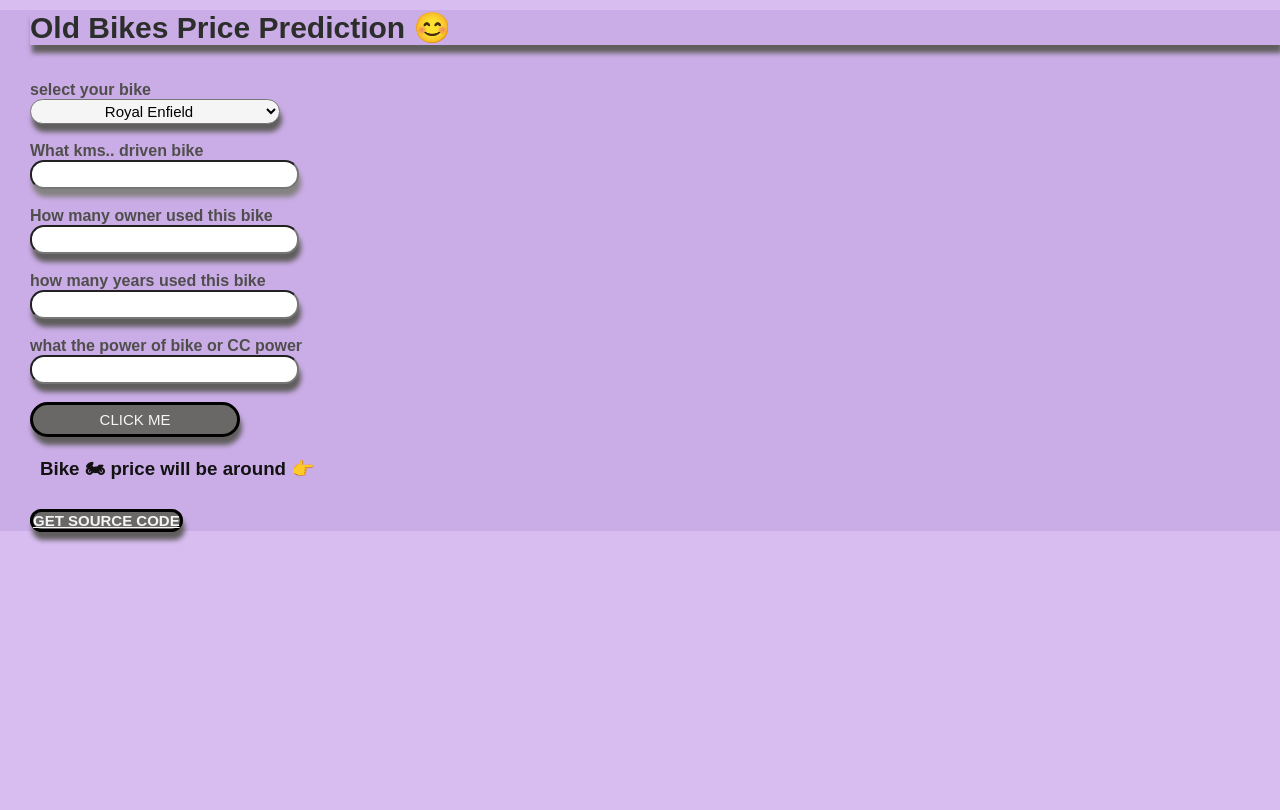
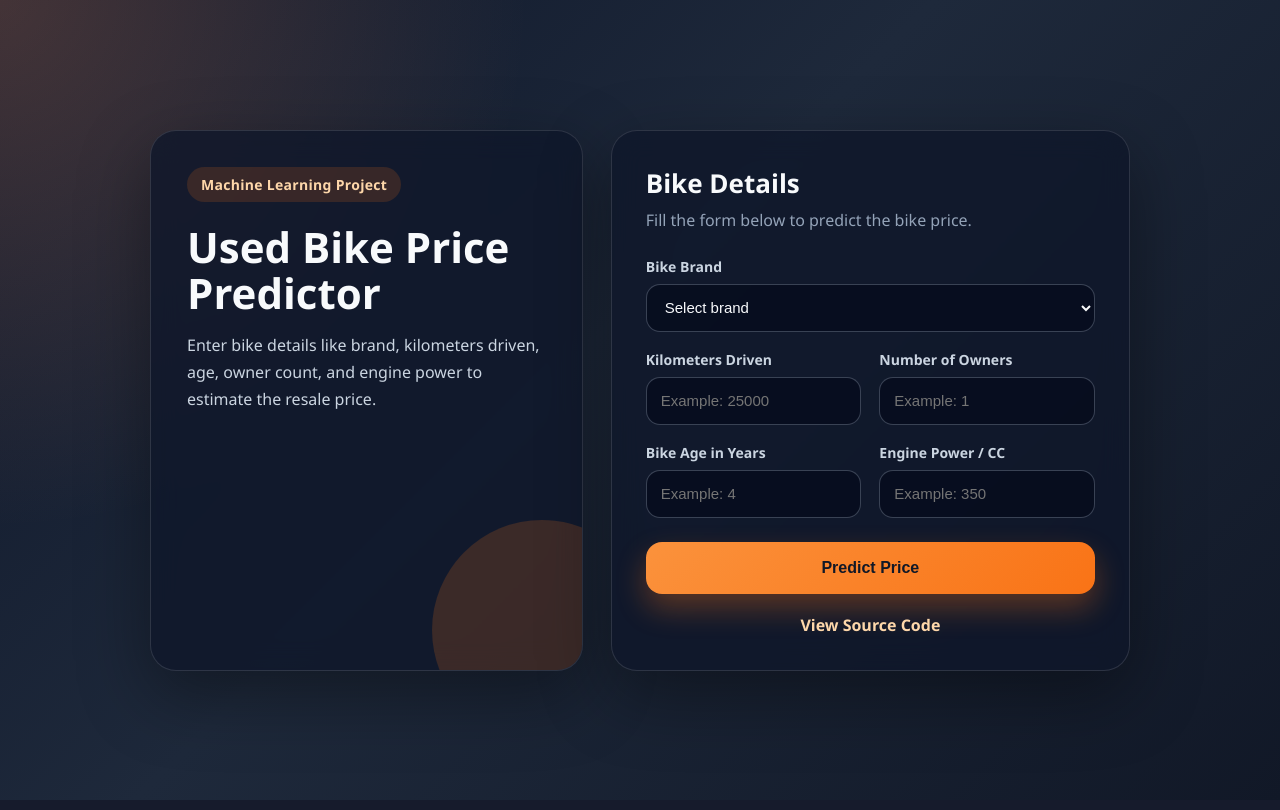
Before and after one commit to ArnavSapien/BIke_Price_Prediction, a Flask app: page / in a window 1280 px wide. Run offline with Flask 3, Linux system fonts and the light colour scheme; parts of the project's set-up code (start-up, migrations or seed data) failed here and were passed over.

Commit message:
Upgraded frontend and predicted bike price

```diff
--- a/application.py
+++ b/application.py
@@ -1,79 +1,69 @@
-from flask import Flask , render_template,request,jsonify
-from joblib import dump,load
-import numpy
-import warnings
-warnings.filterwarnings('ignore')
+from pathlib import Path
 
-# import sklearn
-# import pymongo    # for deal with the mongodb database
-# client = pymongo.MongoClient("mongodb+srv://Ranjit_singh:<password>@learning.a5xc4jg.mongodb.net/?retryWrites=true&w=majority")
-# mydb=client['Bikeproject']  # create the database for the project
-# colle=mydb['bike_data']      # collection create
+import pandas as pd
+from flask import Flask, render_template, request
+from joblib import load
 
-# model=pickle.load(open('bike_price_prediction.pkl','rb'))
+BASE_DIR = Path(__file__).resolve().parent
+MODEL_PATH = BASE_DIR / "updated_model.lb"
 
-model = load('updated_model.lb')
 application = Flask(__name__)
 app = application
 
+model = load(MODEL_PATH)
 
-@app.route('/',methods=['GET','POST'])
-def Home():
-    return render_template('index.html')
+BRAND_MAP = {
+    "Royal Enfield": 1,
+    "KTM": 2,
+    "Bajaj": 3,
+    "Harley": 4,
+    "Yamaha": 5,
+    "Honda": 6,
+    "Suzuki": 7,
+    "TVS": 8,
+    "Kawasaki": 9,
+    "Hyosung": 10,
+    "Benelli": 11,
+    "Mahindra": 12,
+    "Triumph": 13,
+    "Ducati": 14,
+    "BMW": 15,
+}
 
 
-@app.route('/predict', methods=['GET','POST'])
-def predict():
-    if request.method=='POST':
-        kms_driven=request.form['Kms_Driven']   # gathering the document
-        owner=request.form['owner']
-        age=int(request.form['age'])
-        power=int(request.form['power'])
-        brand=request.form['brand_name']
-        # record={'bike':brand,'kilometeres':kms_driven,'handed':owner,'year':age,'power':power}        # create the json document for database
-        if (brand=='Royal Enfield'):  # feature scaling string into integer
-            brand=1
-        elif(brand=='KTM'):
-            brand=2
-        elif(brand=='Bajaj'):
-            brand=3
-        elif(brand=='Harley'):
-            brand=4
-        elif(brand=='Yamaha'):
-            brand=5
-        elif(brand=='Honda'):
-            brand=6
-        elif(brand=='Suzuki'):
-            brand=7
-        elif(brand=='TVS'):
-            brand=8
-        elif(brand=='Kawasaki'):
-            brand=9
-        elif(brand=='Hyosung'):
-            brand=10
-        elif(brand=='Benelli'):
-            brand=11
-        elif(brand=='Mahindra'):
-            brand=12
-        elif(brand=='Triumph'):
-            brand=13
-        elif(brand=='Ducati'):
-            brand=14
-        elif(brand=='BMW'):
-            brand=15
+@app.route("/", methods=["GET"])
+def home():
+    return render_template("index.html")
 
 
-        prediction=model.predict([[kms_driven,owner,age,power,brand]])  # pass value in the model
-        output=str(prediction[0])    # change dtype int into string of prediction
-        output2=str(output)
-        # record['Price']=prediction[0].round(2)       # adding the price into mongodb database
-        # colle.insert_one(record)
-    return render_template('index.html',prediction_text=f' {output2}')    # return the value on the webpage
+@app.route("/predict", methods=["POST"])
+def predict():
+    try:
+        kms_driven = int(request.form["Kms_Driven"])
+        owner = int(request.form["owner"])
+        age = int(request.form["age"])
+        power = int(request.form["power"])
+        brand_name = request.form["brand_name"]
+
+        brand = BRAND_MAP.get(brand_name)
+        if brand is None:
+            return render_template("index.html", error_text="Please select a valid bike brand.")
+
+        input_data = pd.DataFrame(
+            [[kms_driven, owner, age, power, brand]],
+            columns=["kms_driven", "owner", "age", "power", "brand"],
+        )
+
+        prediction = model.predict(input_data)[0]
+        prediction_text = f"₹ {prediction:,.0f}"
+
+        return render_template("index.html", prediction_text=prediction_text)
+
+    except ValueError:
+        return render_template("index.html", error_text="Please enter valid numeric values.")
+    except Exception as e:
+        return render_template("index.html", error_text=f"Something went wrong: {e}")
 
 
 if __name__ == "__main__":
-    app.run(host="0.0.0.0",port=5050)
-
-
-
-        #  -----Backend code by using Flask-----
+    app.run(host="127.0.0.1", port=5050, debug=True)
--- a/requirements.txt
+++ b/requirements.txt
@@ -2,3 +2,4 @@ pandas
 numpy
 scikit-learn
 Flask
+joblib
--- a/templates/index.html
+++ b/templates/index.html
@@ -1,22 +1,269 @@
-      <!-- -----Front end code HTML5 & CSS3----- -->
-
 <!DOCTYPE html>
 <html lang="en">
 <head>
     <meta charset="UTF-8">
-    <meta http-equiv="X-UA-Compatible" content="IE=edge">
     <meta name="viewport" content="width=device-width, initial-scale=1.0">
-    <title>Document</title>
-    <!-- <link rel="stylesheet" href="{{ url_for('static', filename='css/style.css') }}"> -->
+    <title>Used Bike Price Prediction</title>
+
+    <style>
+        * {
+            margin: 0;
+            padding: 0;
+            box-sizing: border-box;
+        }
+
+        body {
+            min-height: 100vh;
+            font-family: "Segoe UI", Arial, sans-serif;
+            background:
+                radial-gradient(circle at top left, rgba(255, 153, 102, 0.22), transparent 35%),
+                linear-gradient(135deg, #0f172a, #1e293b 45%, #111827);
+            color: #f8fafc;
+            display: flex;
+            align-items: center;
+            justify-content: center;
+            padding: 30px 16px;
+        }
+
+        .container {
+            width: 100%;
+            max-width: 980px;
+            display: grid;
+            grid-template-columns: 1fr 1.2fr;
+            gap: 28px;
+            align-items: stretch;
+        }
+
+        .hero-card,
+        .form-card {
+            background: rgba(15, 23, 42, 0.78);
+            border: 1px solid rgba(255, 255, 255, 0.12);
+            border-radius: 26px;
+            box-shadow: 0 24px 70px rgba(0, 0, 0, 0.38);
+            backdrop-filter: blur(14px);
+        }
+
+        .hero-card {
+            padding: 36px;
+            display: flex;
+            flex-direction: column;
+            justify-content: space-between;
+            overflow: hidden;
+            position: relative;
+        }
+
+        .hero-card::after {
+            content: "";
+            width: 220px;
+            height: 220px;
+            border-radius: 50%;
+            background: rgba(249, 115, 22, 0.18);
+            position: absolute;
+            right: -70px;
+            bottom: -70px;
+        }
+
+        .badge {
+            width: fit-content;
+            padding: 8px 14px;
+            border-radius: 999px;
+            background: rgba(249, 115, 22, 0.16);
+            color: #fed7aa;
+            font-size: 14px;
+            font-weight: 700;
+            letter-spacing: 0.3px;
+            margin-bottom: 22px;
+        }
+
+        h1 {
+            font-size: 42px;
+            line-height: 1.1;
+            margin-bottom: 16px;
+        }
+
+        .hero-card p {
+            color: #cbd5e1;
+            font-size: 16px;
+            line-height: 1.7;
+        }
+
+        .price-box {
+            margin-top: 30px;
+            padding: 20px;
+            border-radius: 20px;
+            background: linear-gradient(135deg, #f97316, #ea580c);
+            position: relative;
+            z-index: 1;
+        }
+
+        .price-box span {
+            display: block;
+            font-size: 14px;
+            opacity: 0.9;
+            margin-bottom: 8px;
+        }
+
+        .price-box strong {
+            font-size: 32px;
+        }
+
+        .error-box {
+            margin-top: 30px;
+            padding: 16px;
+            border-radius: 16px;
+            background: rgba(239, 68, 68, 0.16);
+            border: 1px solid rgba(248, 113, 113, 0.4);
+            color: #fecaca;
+            position: relative;
+            z-index: 1;
+        }
+
+        .form-card {
+            padding: 34px;
+        }
+
+        .form-card h2 {
+            font-size: 26px;
+            margin-bottom: 8px;
+        }
+
+        .form-card .subtitle {
+            color: #94a3b8;
+            margin-bottom: 26px;
+        }
+
+        .form-grid {
+            display: grid;
+            grid-template-columns: 1fr 1fr;
+            gap: 18px;
+        }
+
+        .field {
+            display: flex;
+            flex-direction: column;
+            gap: 8px;
+        }
+
+        .field.full {
+            grid-column: 1 / -1;
+        }
+
+        label {
+            font-size: 14px;
+            color: #cbd5e1;
+            font-weight: 600;
+        }
+
+        input,
+        select {
+            width: 100%;
+            height: 48px;
+            border: 1px solid rgba(148, 163, 184, 0.35);
+            border-radius: 14px;
+            background: rgba(2, 6, 23, 0.55);
+            color: #f8fafc;
+            padding: 0 14px;
+            font-size: 15px;
+            outline: none;
+            transition: 0.2s ease;
+        }
+
+        select option {
+            color: #111827;
+        }
+
+        input:focus,
+        select:focus {
+            border-color: #fb923c;
+            box-shadow: 0 0 0 4px rgba(251, 146, 60, 0.16);
+        }
+
+        button {
+            width: 100%;
+            height: 52px;
+            margin-top: 24px;
+            border: none;
+            border-radius: 16px;
+            background: linear-gradient(135deg, #fb923c, #f97316);
+            color: #111827;
+            font-size: 16px;
+            font-weight: 800;
+            cursor: pointer;
+            transition: transform 0.2s ease, box-shadow 0.2s ease;
+            box-shadow: 0 14px 30px rgba(249, 115, 22, 0.32);
+        }
+
+        button:hover {
+            transform: translateY(-2px);
+            box-shadow: 0 18px 38px rgba(249, 115, 22, 0.45);
+        }
+
+        .footer-link {
+            display: block;
+            margin-top: 20px;
+            text-align: center;
+            color: #fed7aa;
+            text-decoration: none;
+            font-weight: 600;
+        }
+
+        .footer-link:hover {
+            text-decoration: underline;
+        }
+
+        @media (max-width: 800px) {
+            .container {
+                grid-template-columns: 1fr;
+            }
+
+            h1 {
+                font-size: 34px;
+            }
+
+            .form-grid {
+                grid-template-columns: 1fr;
+            }
+        }
+    </style>
 </head>
+
 <body>
-    <div id="cls">
-        <form action="{{ url_for('predict') }}" method='post' id="formm" >
-            <h2 id="main_h"><ul>Old Bikes Price Prediction 😊</ul></h2><br><br>
-            <p id="par" ><b>select your bike</b></p>
+    <main class="container">
+        <section class="hero-card">
+            <div>
+                <div class="badge">Machine Learning Project</div>
+                <h1>Used Bike Price Predictor</h1>
+                <p>
+                    Enter bike details like brand, kilometers driven, age, owner count,
+                    and engine power to estimate the resale price.
+                </p>
+            </div>
 
-                        <select name="brand_name" id="fifth" required="required">
-                            <option value="Royal Enfield" >Royal Enfield</option>
+            {% if prediction_text %}
+            <div class="price-box">
+                <span>Estimated Bike Price</span>
+                <strong>{{ prediction_text }}</strong>
+            </div>
+            {% endif %}
+
+            {% if error_text %}
+            <div class="error-box">
+                {{ error_text }}
+            </div>
+            {% endif %}
+        </section>
+
+        <section class="form-card">
+            <h2>Bike Details</h2>
+            <p class="subtitle">Fill the form below to predict the bike price.</p>
+
+            <form action="{{ url_for('predict') }}" method="post">
+                <div class="form-grid">
+                    <div class="field full">
+                        <label for="brand_name">Bike Brand</label>
+                        <select name="brand_name" id="brand_name" required>
+                            <option value="">Select brand</option>
+                            <option value="Royal Enfield">Royal Enfield</option>
                             <option value="KTM">KTM</option>
                             <option value="Bajaj">Bajaj</option>
                             <option value="Harley">Harley-Davidson</option>
@@ -31,159 +278,37 @@
                             <option value="Triumph">Triumph</option>
                             <option value="Ducati">Ducati</option>
                             <option value="BMW">BMW</option>
-                        </select><br><br>
-                        <p id="par"><b>What kms.. driven bike</b></p>
+                        </select>
+                    </div>
 
-                        <input  name="Kms_Driven" type="number " id="first" required="required"><br><br>
-                        <p id="par"><b>How many owner used this bike</b></p>
-                        <input  name="owner" type="number" id="second" required="required"><br><br>
-                        <p id="par"><b>how many years used this bike</b></p>
-                        <input type="number" name="age" id="third" required="required"><br><br>
-                        <p id="par"><b>what the power of bike or CC power</b></p>
-                        <input type="number" name="power"  id="forth" required="required"><br><br>
-                        <button type="submit" id="btn" >CLICK ME</button>
+                    <div class="field">
+                        <label for="Kms_Driven">Kilometers Driven</label>
+                        <input name="Kms_Driven" id="Kms_Driven" type="number" min="0" placeholder="Example: 25000" required>
+                    </div>
 
-                        <br>
-                        <br>
-                        <h3 id="pred">Bike 🏍 price will be around 👉 {{ prediction_text }}<h3>
+                    <div class="field">
+                        <label for="owner">Number of Owners</label>
+                        <input name="owner" id="owner" type="number" min="1" max="5" placeholder="Example: 1" required>
+                    </div>
 
-                    </form>
-                    <br>
-                    <a href="https://github.com/Ranjit-Singh-786/BIke-project_Deployment" id="src">GET SOURCE CODE</a>
+                    <div class="field">
+                        <label for="age">Bike Age in Years</label>
+                        <input name="age" id="age" type="number" min="0" max="40" placeholder="Example: 4" required>
+                    </div>
 
+                    <div class="field">
+                        <label for="power">Engine Power / CC</label>
+                        <input name="power" id="power" type="number" min="50" max="2500" placeholder="Example: 350" required>
+                    </div>
+                </div>
 
+                <button type="submit">Predict Price</button>
+            </form>
 
-
-            </div>
-            <style>
-                * {
-                    margin:0px;
-                    padding:0px;
-                }
-                body{
-                    font-family: sans-serif;
-
-                }
-
-                body{
-                    /* background-image:linear-gradient(rgba(0,0,0,0.2),rgba(0,0,0,0.2)),url(plant.jpg); */
-                    height:100vh;
-                    background-color: rgb(215, 189, 240);
-                    background-size:cover;
-                    background-attachment: fixed;
-
-                }
-                #cls {
-                    color:rgb(80, 78, 77);
-
-                    background-color: rgb(202, 173, 231);
-                }
-                #formm{
-                   margin-top: 10px;
-                margin-bottom: 0px;
-                    background-color:transparent;
-                    margin-left: 30px;
-
-
-                }
-                #main_h{
-
-                    color:rgb(44, 46, 43);
-                    font-size: 30px;
-                    box-shadow: 2px 8px 5px rgb(95, 93, 93);
-
-                }
-                #par2{
-                    font-size: 22px;
-                    color: rgb(187, 130, 33);
-                    font-size: 18px;
-                }
-                #first {
-                            border-radius: 14px;
-                            height: 25px;
-                            font-size: 20px;
-                            border:solid rgb(44, 46, 43)
-                            text-align: center;
-                            box-shadow: 2px 8px 5px rgb(133, 130, 130);
-
-                        }
-                        #btn:hover{
-                            background-color: rgb(240, 238, 230);
-                            color: rgb(19, 18, 18);
-                            border-color: transparent;
-                            border-color: rgb(14, 13, 13);
-                            box-shadow: 2px 8px 5px rgb(20, 20, 20);
-                        }
-
-                        #second {
-                            border-radius: 14px;
-                            height: 25px;
-                            font-size: 20px;
-                            text-align: center;
-                            box-shadow: 2px 8px 5px rgb(95, 93, 93);
-
-                        }
-
-                        #third {
-                            border-radius: 14px;
-                            height: 25px;
-                            font-size: 20px;
-                            text-align: center;
-                            box-shadow: 2px 8px 5px rgb(95, 93, 93);
-
-                        }
-
-                        #forth {
-                            border-radius: 14px;
-                            height: 25px;
-                            font-size: 20px;
-                            text-align: center;
-                            box-shadow: 2px 8px 5px rgb(95, 93, 93);
-                        }
-                        #fifth {
-                            /* text-decoration:none; */
-                            box-shadow: 2px 8px 5px rgb(95, 93, 93);
-                            background-color: whitesmoke;
-                            border-radius: 14px;
-                            height: 25px;
-                            font-size: 15px;
-                            width: 250px;
-                            text-align: center;
-                        }
-                        #btn{
-                            border: 3px solid black;
-                            border-radius: 50px;
-                            background-color:rgb(105, 104, 102);
-                            width: 210px;
-                            height: 35px;
-                            font-size: 15px;
-                            color: whitesmoke;
-                            box-shadow: 2px 8px 5px rgb(95, 93, 93);
-
-                        }
-                        #pred{
-                            margin-left: 10px;
-                            color: rgb(19, 18, 18);
-                        }
-                        #src{
-                            border: 3px solid black;
-                            border-radius: 50px;
-                            background-color:rgb(105, 104, 102);
-                            width: 210px;
-                            height: 35px;
-                            font-size: 15px;
-                            color: whitesmoke;
-                            box-shadow: 2px 8px 5px rgb(95, 93, 93);
-
-                        }
-                        #src:hover{
-                            background-color: rgb(240, 238, 230);
-                            color: rgb(19, 18, 18);
-                            border-color: transparent;
-                            border-color: rgb(14, 13, 13);
-                            box-shadow: 2px 8px 5px rgb(20, 20, 20);
-                        }
-                </style>
-
+            <a class="footer-link" href="https://github.com/ArnavSapien/font-recognition-system" target="_blank">
+                View Source Code
+            </a>
+        </section>
+    </main>
 </body>
 </html>
```
Also changed, not shown: README.md, sample-output/output.png (added).
